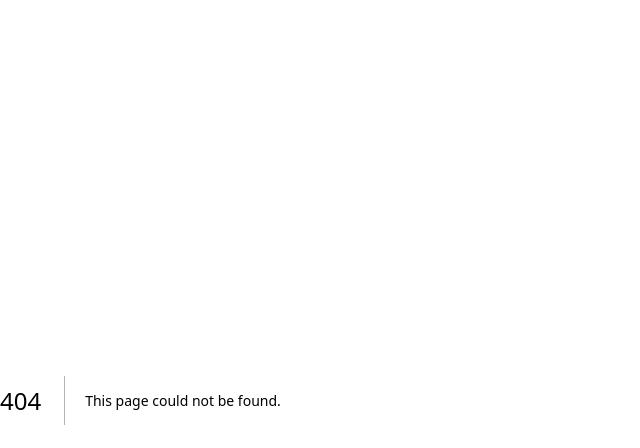
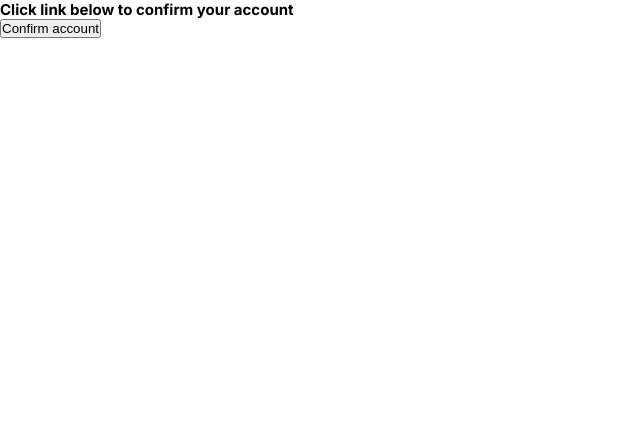
Before and after one commit to zeff96/booking_app, a Next.js app: page /auth/account_confirmation in a window 1280 px wide. Before the commit this address had no page. Shown: the top 448 px of the page, without its empty margins (0-640 px from the left). Built offline with nearby package versions, Linux system fonts and the light colour scheme.

Commit message:
Add account confirmation page

```diff
--- /dev/null
+++ b/app/auth/account_confirmation/page.js
@@ -0,0 +1,42 @@
+"use client";
+
+import { useSearchParams } from "next/navigation";
+import Button from "./Button";
+import { useState } from "react";
+
+export default function Page() {
+  const [message, setMessage] = useState(null);
+  const [error, setError] = useState(null);
+
+  const searchParams = useSearchParams();
+  const confirmationToken = searchParams.get("confirmation_token");
+
+  const handleSubmit = async () => {
+    try {
+      const res = await fetch(
+        "http://localhost:3000/auth/account_confirmation",
+        {
+          method: "POST",
+          headers: {
+            "Content-Type": "application/json",
+          },
+          body: JSON.stringify({ confirmation_token: confirmationToken }),
+        }
+      );
+
+      const { message } = await res.json();
+      setMessage(message);
+    } catch (error) {
+      setError(error?.message);
+    }
+  };
+
+  return (
+    <div>
+      <h2>Click link below to confirm your account</h2>
+      <Button onClick={handleSubmit} />
+      {message && <p>{message}</p>}
+      {error && <p>{error}</p>}
+    </div>
+  );
+}
```
